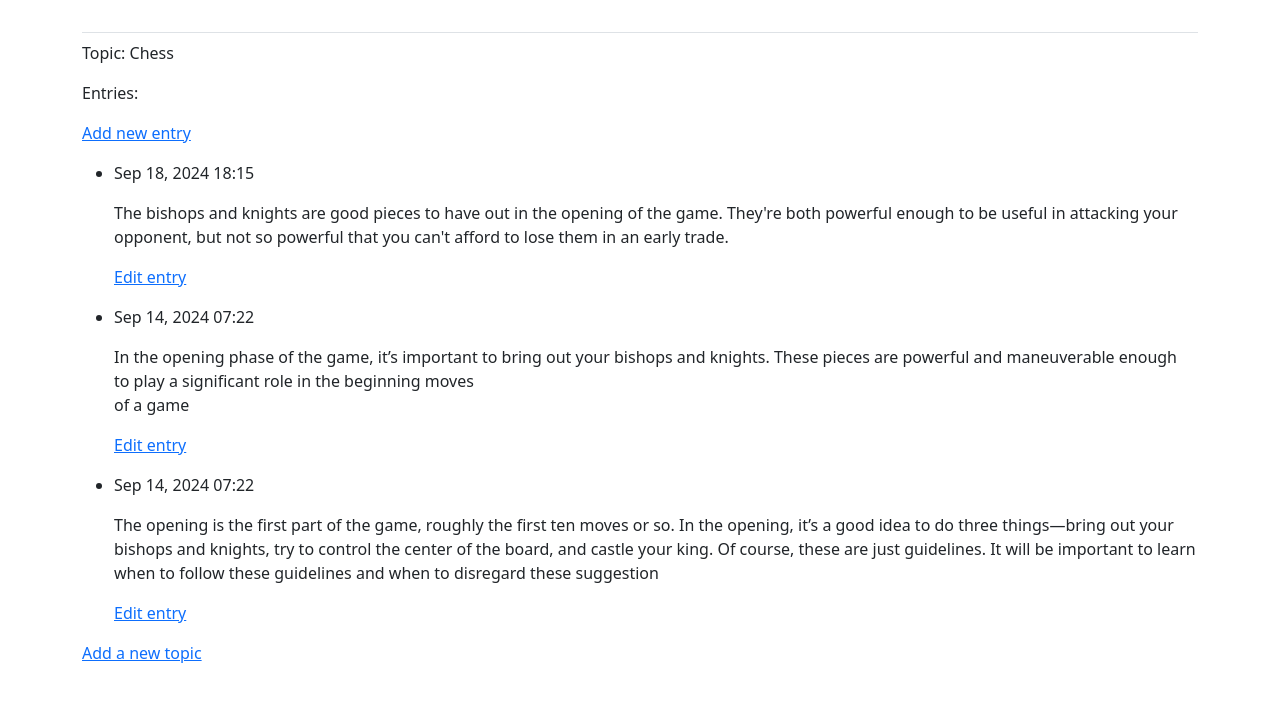
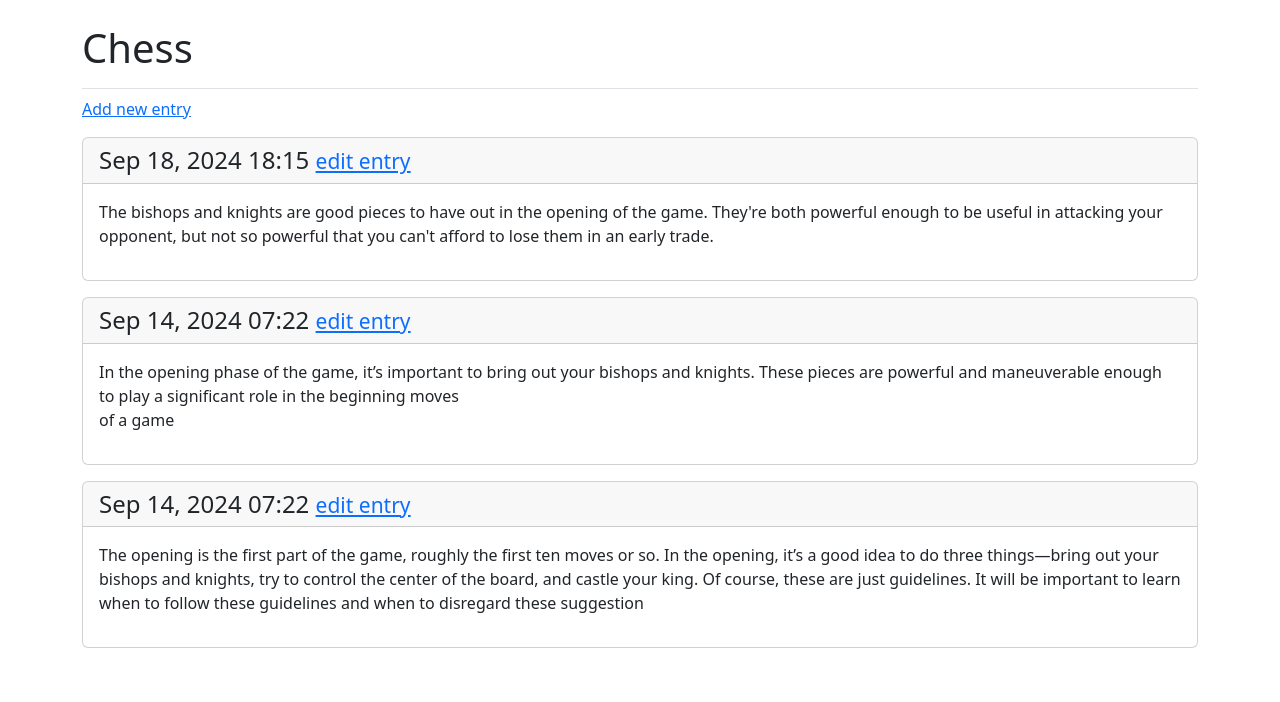
Before and after one commit to GakuruUri/Django_learning_log, a Django app: page /topics/1/ in a window 1280 px wide. Shown: the part 58-760 px from the top of the page. Run offline with Django 5.2, Linux system fonts and the light colour scheme; a user stored in the database is signed in; data comes from the database, SQL or seed files in the repository; both versions use the stored data as it was after the commit; some libraries are stand-ins or nearby versions.

Commit message:
Styling the Entries on the Topic Page

```diff
--- a/learning_logs/templates/learning_logs/index.html
+++ b/learning_logs/templates/learning_logs/index.html
@@ -1,6 +1,6 @@
 {% extends 'learning_logs/base.html' %}
 
-{% bloack page_header %}
+{% block page_header %}
     <div class="p-3 mb-4 bg-light border rounded-3">
         <div class="container-fluid py-4">
             <h1 class=""display-3">Track your learning.</h1>
--- a/learning_logs/templates/learning_logs/topic.html
+++ b/learning_logs/templates/learning_logs/topic.html
@@ -1,29 +1,25 @@
 {% extends 'learning_logs/base.html' %}
 
+{% block page_header %}
+    <h1>{{ topic.text }}</h1>
+{% endblock page_header %}
+
 {% block content %}
-
-    <p>Topic: {{ topic.text }}</p>
-    <p>Entries:</p>
-
     <p>
         <a href="{% url 'learning_logs:new_entry' topic.id %}">Add new entry</a>
     </p>
 
-    <ul>
-        {% for entry in entries %}
-            <li>
-                <p>{{ entry.date_added|date:'M d, Y H:i' }}</p>
-                <p>{{ entry.text|linebreaks }}</p>
-                <p>
-                    <a href="{% url 'learning_logs:edit_entry' entry.id %}">
-                    Edit entry</a></p>
-            </li>
-        {% empty %}
-            <li>There are no entries for this topic yet.</li>
-        {% endfor %}
-
-    </ul>
-
-    <a href="{% url 'learning_logs:new_topic' %}">Add a new topic</a>
-
+    {% for entry in entries %}
+        <div class="card mb-3">
+            <!-- Card header with a timestamp and edit link -->
+             <h4 class="card-header">
+                {{ entry.date_added|date:'M d, Y H:i' }}
+                <small><a href="{% url 'learning_logs:edit_entry' entry.id %}">edit entry</a></small>
+             </h4>
+             <!-- Card body with entry text -->
+              <div class="card-body">{{ entry.text|linebreaks }}</div>
+        </div>
+    {% empty %}
+        <p>There are no entries for this topic yet.</p>
+    {% endfor %}
 {% endblock content %}
```
Also changed, not shown: db.sqlite3.
